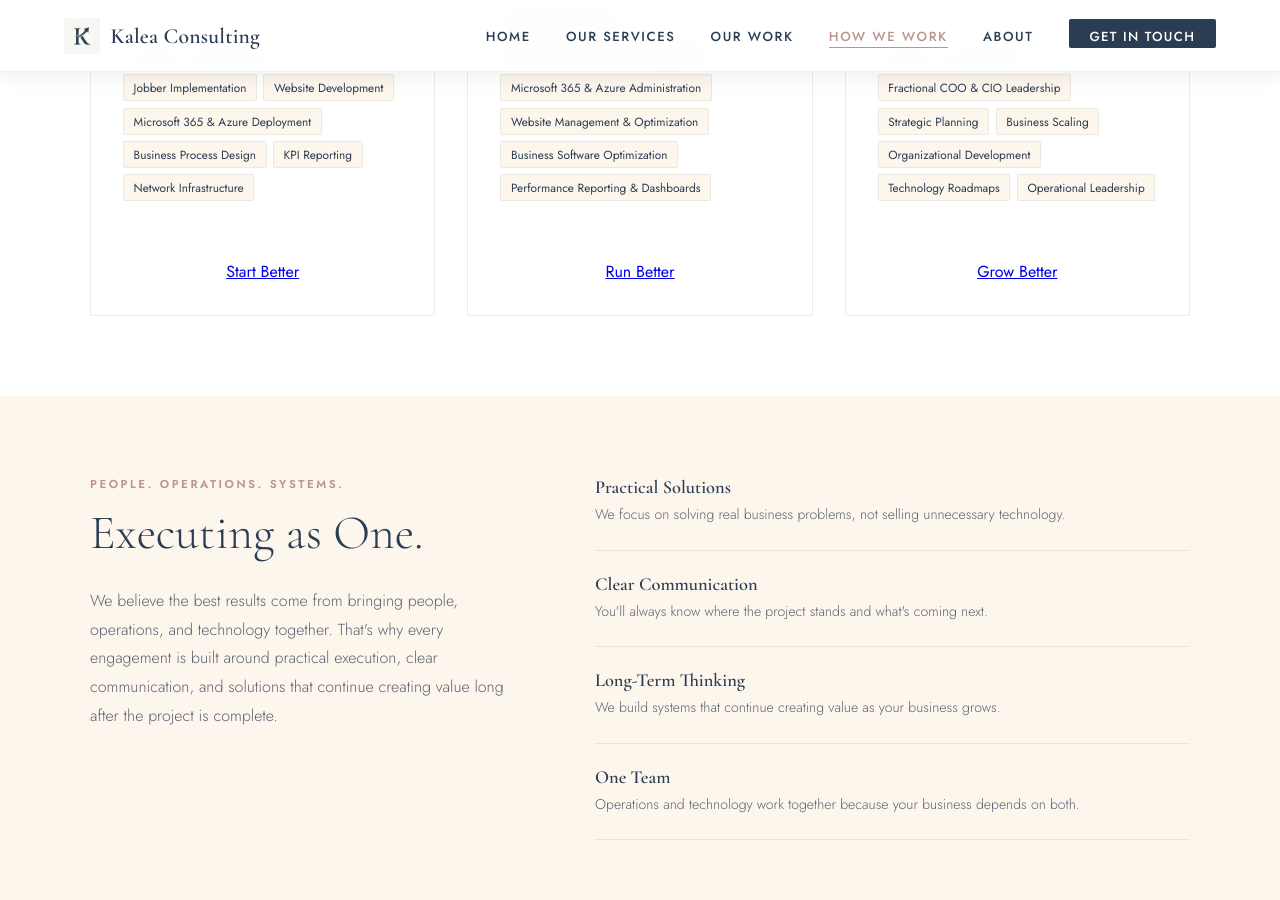
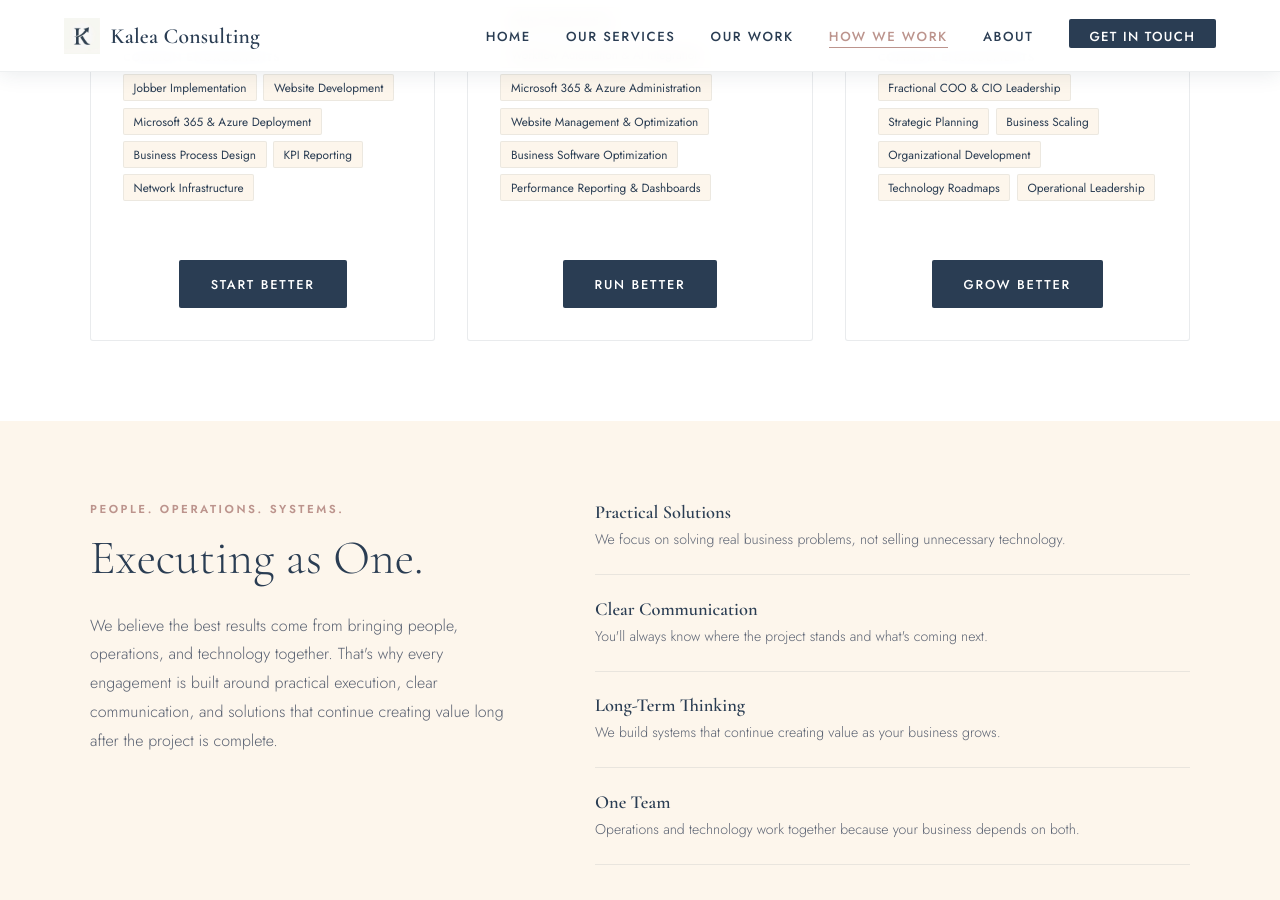
Before and after one commit to Kalea-Consulting/kaleaconsulting, a Jekyll site: the page built from pricing.html, in a window 1280 px wide and 900 px high, scrolled down 1588 px. Built offline with Jekyll 4.4.1, drawn with Linux system fonts in a browser that asks for light colours.

Commit message:
Update pricing.html

```diff
--- a/pricing.html
+++ b/pricing.html
@@ -68,7 +68,7 @@ description: How Kalea Consulting engages — project-based, retainer, and fract
         </div>
 
         <div class="model-card-button-wrap">
-          <a href="/#contact" class="btn-model">Start Better</a>
+          <a href="/#contact" class="btn-primary">Start Better</a>
         </div>
       </div>
 
@@ -103,7 +103,7 @@ description: How Kalea Consulting engages — project-based, retainer, and fract
         </div>
 
         <div class="model-card-button-wrap">
-          <a href="/#contact" class="btn-model">Run Better</a>
+          <a href="/#contact" class="btn-primary">Run Better</a>
         </div>
       </div>
 
@@ -139,7 +139,7 @@ description: How Kalea Consulting engages — project-based, retainer, and fract
         </div>
 
         <div class="model-card-button-wrap">
-          <a href="/#contact" class="btn-model">Grow Better</a>
+          <a href="/#contact" class="btn-primary">Grow Better</a>
         </div>
       </div>
 
```
